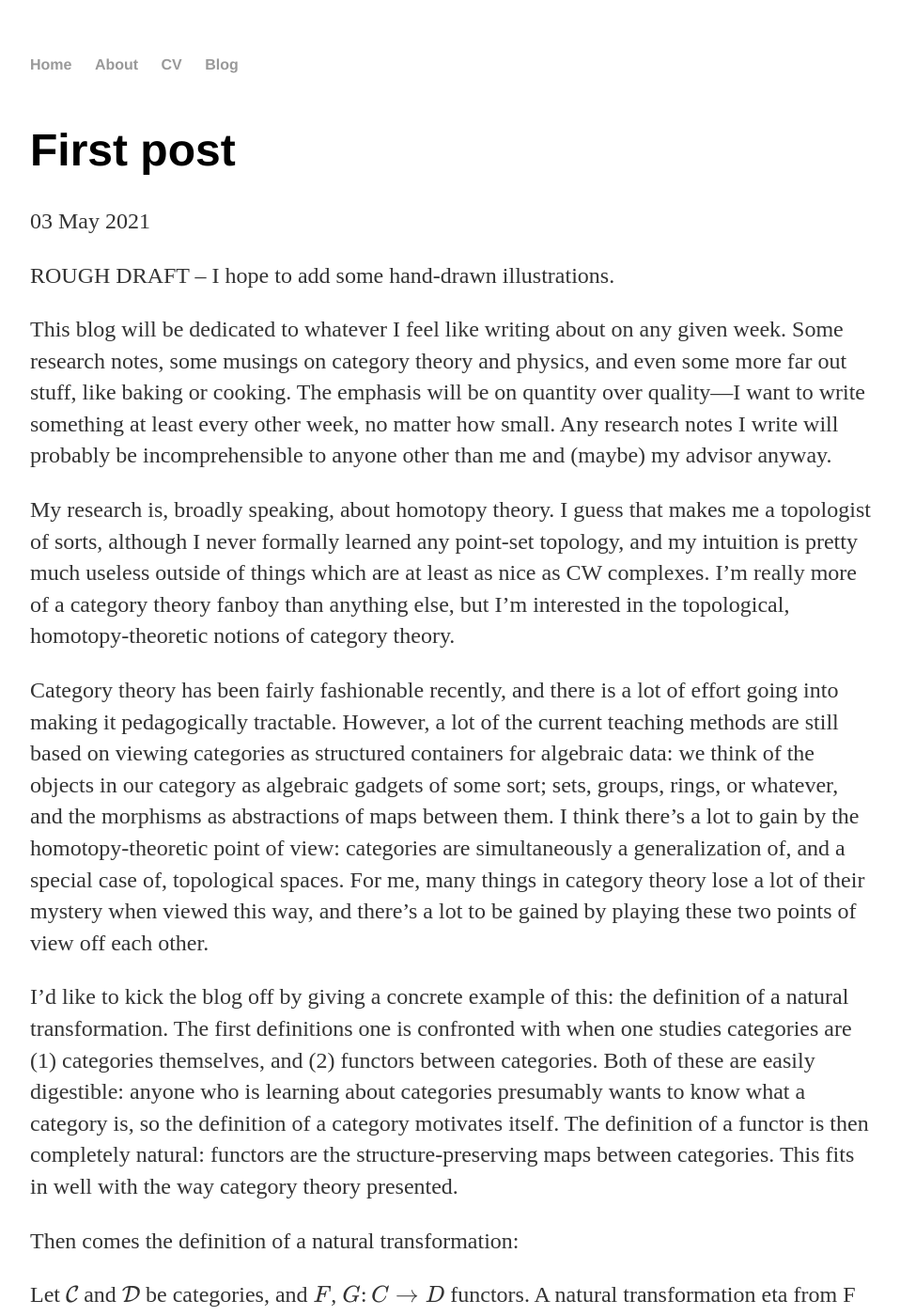
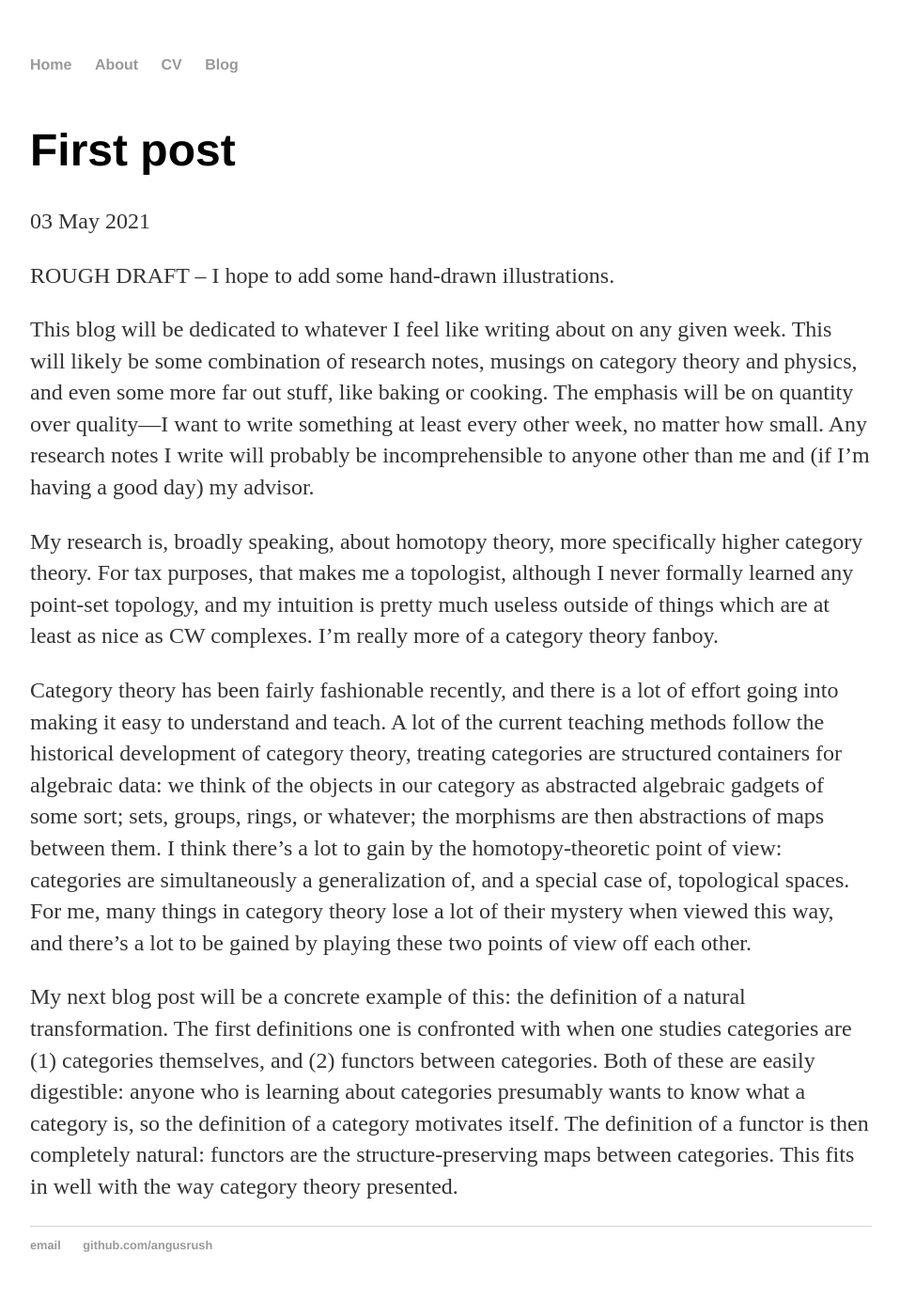
Before and after one commit to angusrush/angusrush.github.io, a Jekyll site: the page built from _posts/2021-05-03-first-post.markdown, in a window 1280 px wide and 1400 px high. Shown: the whole window at 94% size, without its empty margins (160-1118 px from the left). Built offline with Jekyll 4.4.1, drawn with Linux system fonts in a browser that asks for light colours; some of the changed text lies outside the part shown.

Commit message:
Split first post into two

```diff
--- a/_posts/2021-05-03-first-post.markdown
+++ b/_posts/2021-05-03-first-post.markdown
@@ -8,31 +8,32 @@ categories: category-theory
 ROUGH DRAFT -- I hope to add some hand-drawn illustrations.
 
 This blog will be dedicated to whatever I feel like writing about on any given
-week. Some research notes, some musings on category theory and physics, and
-even some more far out stuff, like baking or cooking. The emphasis will be on
-quantity over quality---I want to write something at least every other week, no
-matter how small. Any research notes I write will probably be incomprehensible
-to anyone other than me and (maybe) my advisor anyway.
+week. This will likely be some combination of research notes, musings on
+category theory and physics, and even some more far out stuff, like baking or
+cooking. The emphasis will be on quantity over quality---I want to write
+something at least every other week, no matter how small. Any research notes I
+write will probably be incomprehensible to anyone other than me and (if I'm
+having a good day) my advisor.
 
-My research is, broadly speaking, about homotopy theory. I guess that makes me
-a topologist of sorts, although I never formally learned any point-set
-topology, and my intuition is pretty much useless outside of things which are
-at least as nice as CW complexes. I'm really more of a category theory fanboy
-than anything else, but I'm interested in the topological, homotopy-theoretic
-notions of category theory.
+My research is, broadly speaking, about homotopy theory, more specifically
+higher category theory. For tax purposes, that makes me a topologist, although
+I never formally learned any point-set topology, and my intuition is pretty
+much useless outside of things which are at least as nice as CW complexes. I'm
+really more of a category theory fanboy.
 
 Category theory has been fairly fashionable recently, and there is a lot of
-effort going into making it pedagogically tractable. However, a lot of the
-current teaching methods are still based on viewing categories as structured
-containers for algebraic data: we think of the objects in our category as
-algebraic gadgets of some sort; sets, groups, rings, or whatever, and the
-morphisms as abstractions of maps between them. I think there's a lot to gain
-by the homotopy-theoretic point of view: categories are simultaneously a
-generalization of, and a special case of, topological spaces.  For me, many
-things in category theory lose a lot of their mystery when viewed this way, and
-there's a lot to be gained by playing these two points of view off each other.
+effort going into making it easy to understand and teach. A lot of the current
+teaching methods follow the historical development of category theory, treating
+categories are structured containers for algebraic data: we think of the
+objects in our category as abstracted algebraic gadgets of some sort; sets,
+groups, rings, or whatever; the morphisms are then abstractions of maps between
+them. I think there's a lot to gain by the homotopy-theoretic point of view:
+categories are simultaneously a generalization of, and a special case of,
+topological spaces.  For me, many things in category theory lose a lot of their
+mystery when viewed this way, and there's a lot to be gained by playing these
+two points of view off each other.
 
-I'd like to kick the blog off by giving a concrete example of this: the
+My next blog post will be a concrete example of this: the
 definition of a natural transformation. The first definitions one is confronted
 with when one studies categories are (1) categories themselves, and (2)
 functors between categories. Both of these are easily digestible: anyone who is
@@ -40,55 +41,3 @@ learning about categories presumably wants to know what a category is, so the
 definition of a category motivates itself. The definition of a functor is then
 completely natural: functors are the structure-preserving maps between
 categories. This fits in well with the way category theory presented.
-
-Then comes the definition of a natural transformation:
-
-Let $$\category{C}$$ and $$\category{D}$$ be categories, and $$F$$, $$G\colon C \to D$$ functors. A natural transformation
-eta from F to G consists, for each object in c, a morphism eta_c such that for
-each morphism phi: c -> c' in C, the square
-
-SQUARE
-
-commutes.
-
-As is so often the case in math, no a priori reason is usually given for this
-definition; the motivation comes from the examples one finds. In my experience,
-and the experience of several people I know who have studied some category
-theory as interested amateurs rather than as mathematicians, natural
-transformations tend to be where people give up.
-
-Note that we have a similar situation in topology:
-
-Let X and Y be topological spaces, and f, g: X -> Y continuous maps. Let I
-denote the interval [0,1]. A homotopy from f to g is a map H: X x I -> Y such
-that H|0 = f and H|1 = g.
-
-This definition has a nice geometric interpretation. We can view the interval I
-as parametrized by some sort of 'time'. A homotopy then gives a continuous
-deformation of the f into g. At time 0 we have f, and at time 1, we have g.
-
-The claim is that we should think of categories as something like topological
-spaces, and functors as something like continuous maps. Let us try to translate
-the rest of the definition of a homotopy in the language of categories.
-
-The first thing we need is the categorical version of the interval I. There is
-an obvious choice when one is thinking geometrically: the category with two
-objects 0 and 1, and three morphisms: the identity on 0, which we'll call 00,
-the identity on 1, which we'll call 11, and the morphism 0 -> 1, which we'll
-call 01. We will call this category [1].
-
-We simply transcribe the rest of the definition with these modifications:
-
-A homotopy from F to G is a functor H: C x 1 -> D such that H|0 = F and H|1 =
-G.
-
-What information does a homotopy between functors F and G give us? In order to
-give such a homotopy, we need to specify what H should do on objects and
-morphisms. The objects in C x [1] are pairs (c, i), where c is an object in C and
-i = 0 or 1. But the objects (c, 0) are specified by F, and the objects (c, 1)
-are specified by G. So we get no choice.
-
-Next, we need to specify what H does to morphisms. The category C x [1] has
-three kinds of morphisms: those of the form (phi, 00), those of the form (phi,
-01), and those of the form (phi, 11). The first type are specified by F and the
-third type are specified by G. In fact,
```
